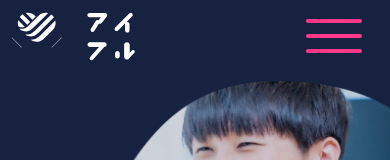
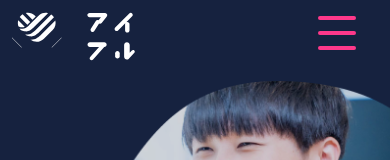
Before and after one commit to saya1104/office-area, a Next.js app: page / in a window 390 px wide. Shown: the top 160 px of the page. Built offline with nearby package versions, Linux system fonts and the light colour scheme.

Commit message:
✨HamburgerButtonサイズ変更

```diff
--- a/components/elements/HamburgerButton.tsx
+++ b/components/elements/HamburgerButton.tsx
@@ -7,16 +7,16 @@ type Props = {
 
 const ButtonStyle = styled.button<Props>`
   position: relative;
-  width: 56px;
-  height: 56px;
+  width: 38px;
+  height: 27px;
   z-index: 101;
   background: transparent;
   border: none;
-  margin-right: 20px;
+  margin-right: 26px;
 
   span {
     position: absolute;
-    top: 0;
+    top: 28;
     right: 0;
     left: 0;
     bottom: 0;
```
